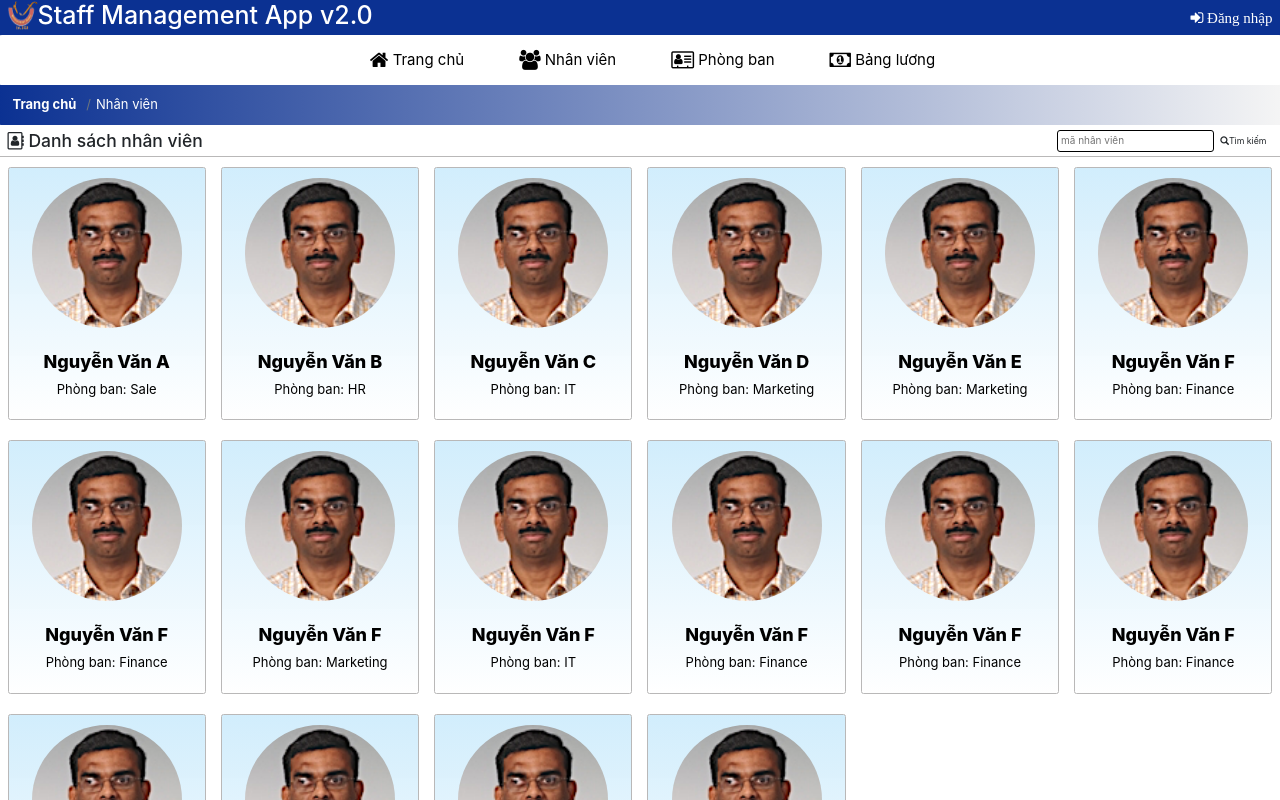
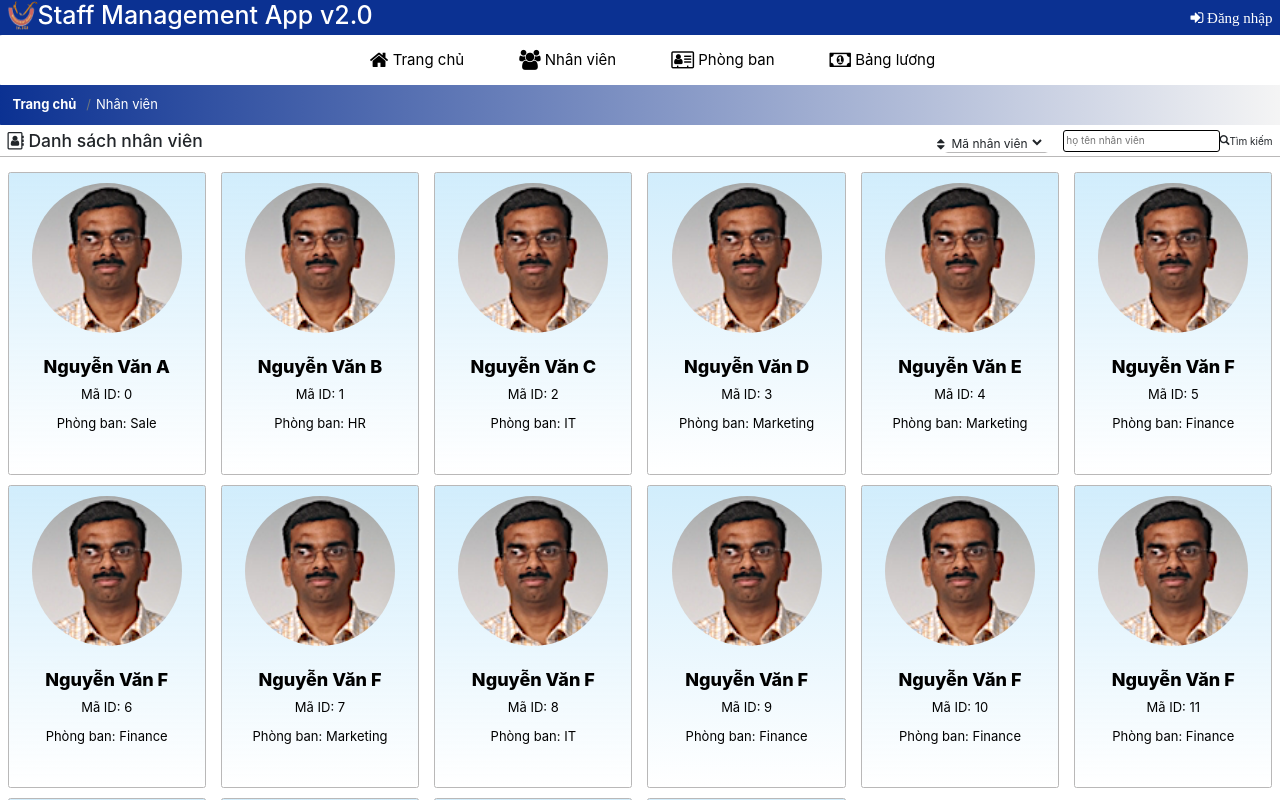
Before and after one commit to ThinhTTFX16057/tets, a React (Create React App) app: page /staff in a window 1280 px wide. Shown: the top 800 px of the page. Built offline with nearby package versions, Linux system fonts and the light colour scheme.

Commit message:
update search by name

```diff
--- a/src/components/DepartmentComponent.js
+++ b/src/components/DepartmentComponent.js
@@ -6,10 +6,12 @@ function RenderDepartment({departments}){return(
     departments.map((x)=>{
         return(
             <Card kex={x.id} className='col-md-4 col-sm-6 col-12 my-2'>
+                <Link to={`/staff/${x.name}`}>
                 <CardBody>
                     <CardTitle>{x.name}</CardTitle>
                     <CardText>Số lượng nhân viên: {x.numberOfStaff}</CardText>
                 </CardBody>
+                </Link>
             </Card>
         );
     })
--- a/src/components/MainComponent.js
+++ b/src/components/MainComponent.js
@@ -28,7 +28,13 @@ class Main extends Component{
             />
             );
         }
-
+        const StaffWithDepartment=({match})=>{
+            return(
+            <StaffInfo
+            staff={this.state.staffs.filter((staff)=>staff.department.name===match.params.staffDepartment)[0]}
+            />
+            );
+        }
         return (
         <div>
             <Header/>
@@ -43,6 +49,7 @@ class Main extends Component{
             <Route exact path="/department" component={
                   ()=><Department departments={this.state.departments}/>
                 }/>
+            <Route path="/staff/:staffDepartment" component={StaffWithDepartment}/>
             <Route exact path="/salary" component={
                     ()=><Salary staffs={this.state.staffs}/>
                   }/>
--- a/src/components/SalaryComponent.js
+++ b/src/components/SalaryComponent.js
@@ -19,15 +19,21 @@ function RenderSalary({staff}){
 }
 
 const Salary=(props)=>{
-    const [statesname, changeState] = useState("");
+    const [statesSalary, changeStateSalary] = useState("");
+    const [name,changeName] = useState("");
     const displaysalary=
-            props.staffs.sort((a,b)=>statesname=="salary"?
-            parseInt(a.salaryScale*3000000+a.overTime*200000/8) - parseInt(b.salaryScale*3000000+b.overTime*200000/8)
-            :
-            a.id-b.id
-            ).map((staff) => {
-                return(<RenderSalary staff={staff} />)
-            })
+        props.staffs
+        .sort((a,b)=>
+            statesSalary==="salary"? parseInt(a.salaryScale*3000000+a.overTime*200000/8) - parseInt(b.salaryScale*3000000+b.overTime*200000/8):a.id-b.id
+        )
+        .filter((staff)=>{
+            if (name===""){return (staff)}
+            else if(staff.name.toLowerCase().includes(name.toLowerCase())){return(staff)}
+            else{return 0}
+        })
+        .map((staff) => {
+            return(<RenderSalary staff={staff} />)
+        })
 
 
 
@@ -43,14 +49,14 @@ const Salary=(props)=>{
                     </div>
 
                     <div className="floatright">
-                    <input id="search" type="text" placeholder=" mã nhân viên"></input>
-                    <button><span class="glyphicon glyphicon-search"></span>Tìm kiếm</button>
-                    </div>
+                <input id="search" type="text" placeholder=" họ tên nhân viên" value={name} onChange={(e)=>changeName(e.target.value)}></input>
+                <span class="glyphicon glyphicon-search"></span>Tìm kiếm
+                </div>
 
                     <div className="floatright sort"><i class="fa fa-sort fa-lg" aria-hidden="true"></i>
                         <select onChange={()=>{
-                            if (statesname!="salary"){return changeState("salary")}
-                            else if (statesname=="salary"){return changeState("id")}
+                            if (statesSalary!=="salary"){return changeStateSalary("salary")}
+                            else if (statesSalary==="salary"){return changeStateSalary("id")}
                         }}>
                             <option >Mã nhân viên</option>
                             <option >Mức lương</option>
--- a/src/components/StaffListComponent.js
+++ b/src/components/StaffListComponent.js
@@ -1,27 +1,45 @@
-import React from "react";
+import React, {useState} from "react";
 import {Card, CardImg, CardTitle,CardBody,CardText, Breadcrumb, BreadcrumbItem} from 'reactstrap';
 import {Link} from 'react-router-dom';
 
 
-function RenderStaff({staffs}){return(
-    staffs.map((x)=>{return(
-        <div className="col-md-2 col-sm-4 col-6">
-        <Card key={x.id} >
-            <Link to={`/staff/${x.id}`}>
-            <CardImg className=" my-3" src={x.image} alt={x.name}/>
-            <CardBody className="">
-                <CardTitle>{x.name}</CardTitle>
-                <CardText><p>Phòng ban: {x.department.name}</p></CardText>
-            </CardBody>
-            </Link>
-        </Card>
+function RenderStaff({staff}){
+    return(
+        <div className="col-md-2 col-sm-4 col-6 my-2">
+            <Card style={{height:"100%"}} key={staff.id} >
+                <Link to={`/staff/${staff.id}`}>
+                <CardImg className=" my-3" src={staff.image} alt={staff.name}/>
+                <CardBody className="">
+                    <CardTitle>{staff.name}</CardTitle>
+                    <CardText><p>Mã ID: {staff.id}</p></CardText>
+                    <CardText><p>Phòng ban: {staff.department.name}</p></CardText>
+                </CardBody>
+                </Link>
+            </Card>
         </div>
-        );
-    })
-);}
+    );
+}
 
 
-function StaffList(props){return(
+const StaffList=(props)=>{
+    const [statesDepartment, changeState] = useState("");
+    const [name,changeName] = useState("");
+    const displaystaff=
+            props.staffs
+            .sort((a,b)=>
+                statesDepartment==="department"? a.department.name.toLowerCase() - b.department.name.toLowerCase():a.id-b.id
+            )
+            .filter((staff)=>{
+                if (name===""){return (staff)}
+                else if(staff.name.toLowerCase().includes(name.toLowerCase())){return(staff)}
+                else{return 0}
+            })
+            .map((staff) => {
+                return(<RenderStaff staff={staff} />)
+            })
+
+
+    return(
     <div className="container-fluid">
         <div className='row'>
             <Breadcrumb>
@@ -31,18 +49,28 @@ function StaffList(props){return(
             <div id="menubar" className='container-fluid'>
                 <div className="floatleft"><h3><i class="fa fa-address-book-o" aria-hidden="true"></i> Danh sách nhân viên</h3>
                 </div>
+
                 <div className="floatright">
-                <input id="search" type="text" placeholder=" mã nhân viên"></input>
-                <button className="btn btn-default btn-sm "><span class="glyphicon glyphicon-search"></span>Tìm kiếm</button>
+                <input id="search" type="text" placeholder=" họ tên nhân viên" value={name} onChange={(e)=>changeName(e.target.value)}></input>
+                <span class="glyphicon glyphicon-search"></span>Tìm kiếm
+                </div>
+
+                <div className="floatright sort"><i class="fa fa-sort fa-lg" aria-hidden="true"></i>
+                    <select onChange={()=>{
+                        if (statesDepartment!=="department"){return changeState("salary")}
+                        else if (statesDepartment==="salary"){return changeState("id")}
+                    }}>
+                        <option >Mã nhân viên</option>
+                        <option >Phòng ban</option>
+                    </select>
                 </div>
             </div>
         </div>
-
         <div className="row">
-            <RenderStaff staffs={props.staffs}/>
+            {displaystaff}
         </div>
-
     </div>
-);}
+    );
+}
 
 export default StaffList
```
